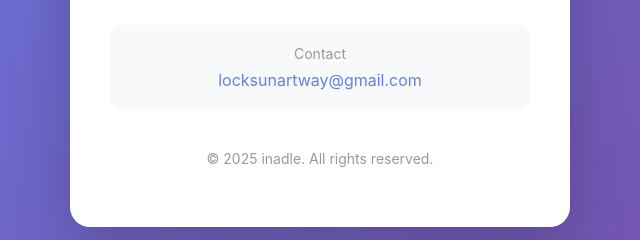
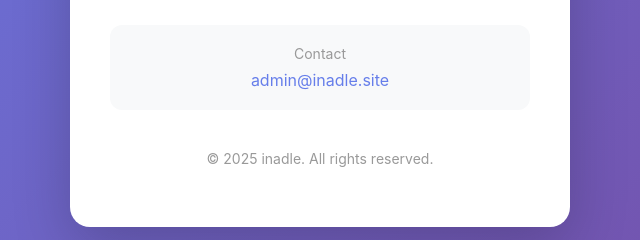
Before and after one commit to inadle/inadle.github.io, a plain HTML site: page index.html in a window 1280 px wide. Shown: the part 445-685 px from the top of the page, 320-960 px from the left. Drawn offline with Linux system fonts and the light colour scheme.

Commit message:
Update index.html

```diff
--- a/index.html
+++ b/index.html
@@ -45,7 +45,7 @@
         <div class="contact">
             <div class="contact-label">Contact</div>
             <div class="contact-email">
-                <a href="mailto:locksunartway@gmail.com">locksunartway@gmail.com</a>  </div>
+                <a href="mailto:admin@inadle.site">admin@inadle.site</a>  </div>
         </div>
         <div class="footer">© 2025 inadle. All rights reserved.</div>
     </div>
```
